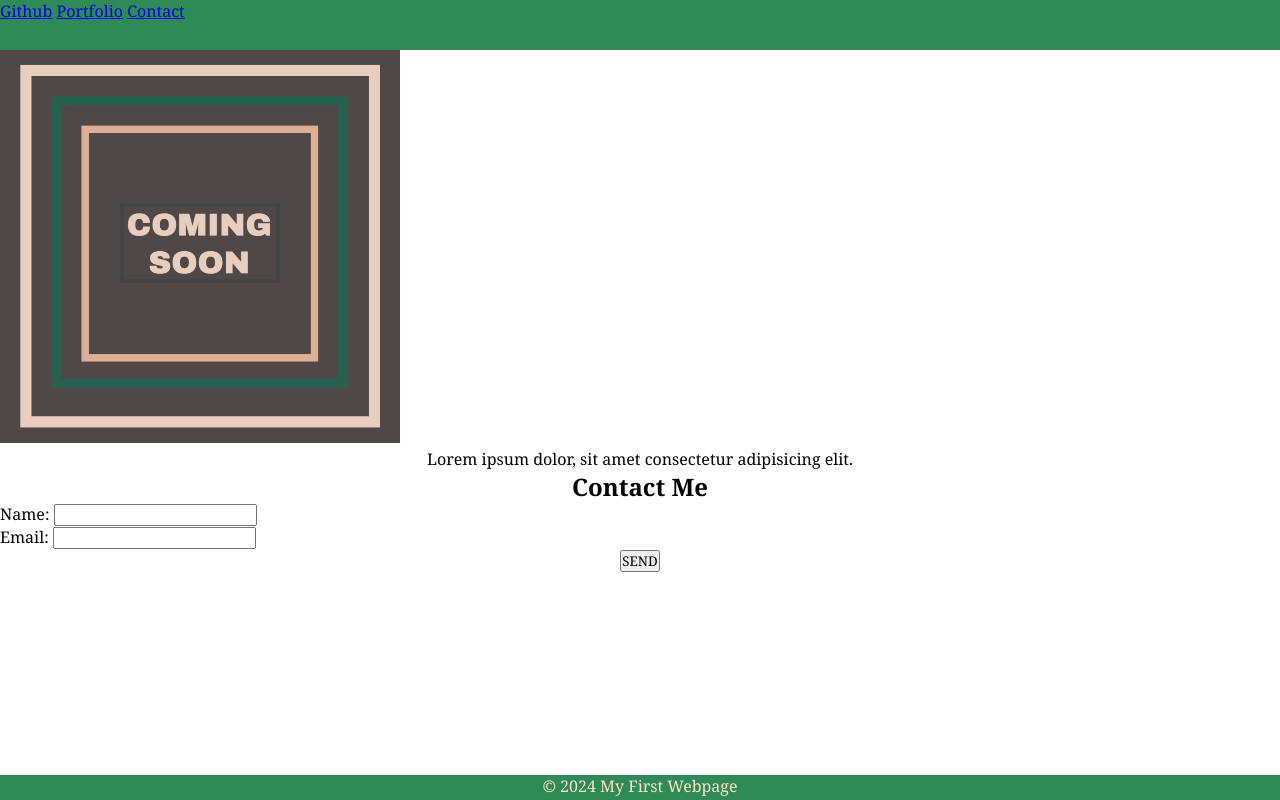
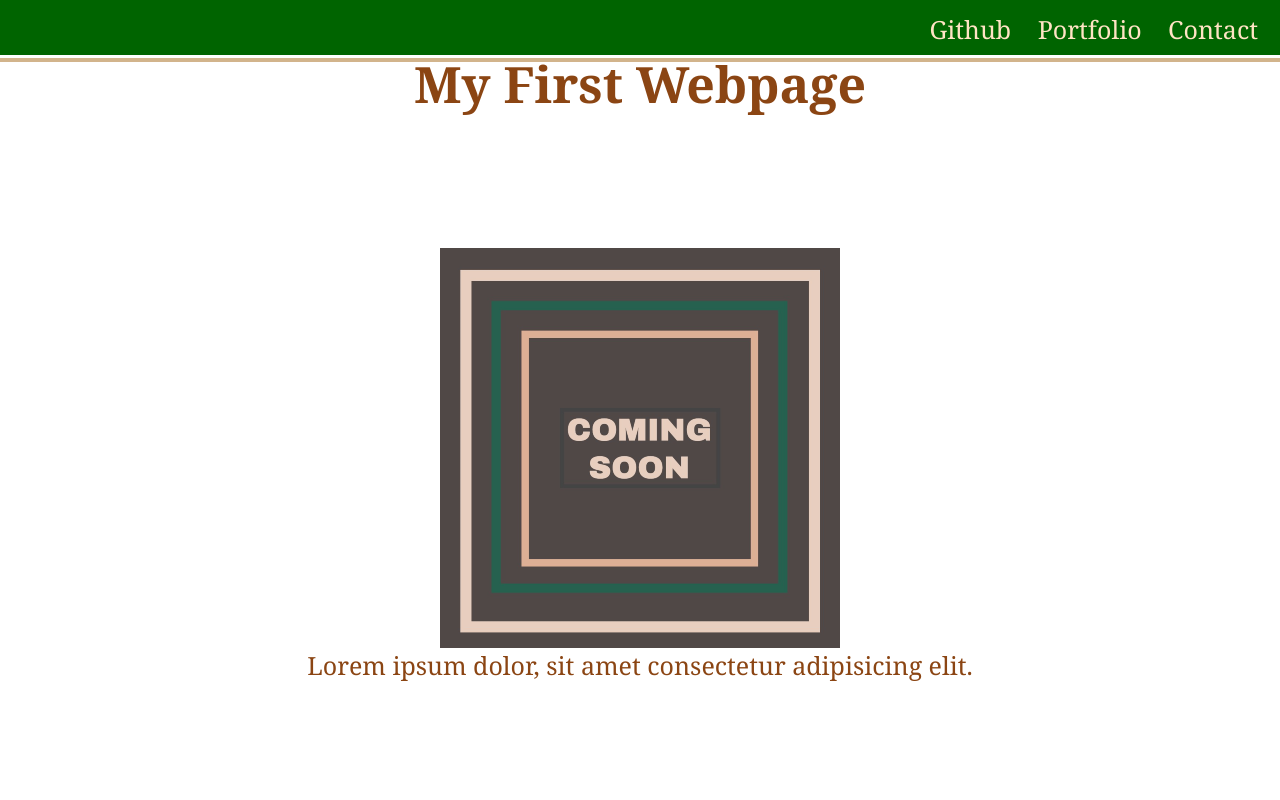
Before and after one commit to ashnwill01/Landing-Page-Project, a plain HTML site: page index.html in a window 1280 px wide. Shown: the top 800 px of the page. Drawn offline with Linux system fonts and the light colour scheme.

Commit message:
Finished page

```diff
--- a/assets/css/style.css
+++ b/assets/css/style.css
@@ -1,46 +1,116 @@
-/* TODO: Use at least three colors in your design */
-header {
-    background-color: seagreen;
-    color: bisque;
-    position: fixed;
-    width: 100%;
-    display: inline;
-    height: 50px;
-}
-.header-items li{
-display: inline-block;
-}
+/* Reset */
 * {
     margin: 0;
     padding: 0;
-    font-family: Georgia, 'Times New Roman', Times, serif;
+    font-family: Georgia, "Times New Roman", Times, serif;
   }
-/* TODO: Style the navigation links to display inline */
 
-/* TODO: Style the main content area */
+  /* Layout */
   body {
+    color: saddlebrown;
+    font-size: 25px;
+  }
+
+  header {
+    display: block;
+    position: fixed;
+    width: 100%;
+    height: 55px;
+    top: 0;
+    background-color: darkgreen;
+    color: bisque;
+  }
+
+  main {
+    margin-top: 50px;
+  }
+
+  footer {
     position: relative;
-}
-/* TODO: Style the image and caption */
-.center-text{
+    display: block;
+    width: 100%;
+    height: 30px;
+    bottom: 0;
+    background-color: darkgreen;
+    color: bisque;
     text-align: center;
   }
-.right-text{
+
+  /* Navigation */
+  nav {
+    margin: auto;
+    padding: 12px;
     text-align: right;
+    border-bottom: 4px solid tan;
   }
-/* TODO: Style the contact form */
 
-/* TODO: Style the footer */
-footer {
+  .nav-item {
+    display: inline;
+    margin: 10px;
+    list-style-type: none;
+  }
+
+  .nav-link {
+    color: bisque;
+    text-decoration: none;
+  }
+
+  /* Components */
+  #headshot {
+    display: block;
+    width: 400px;
+    height: 400px;
+    margin: 0 auto;
+  }
+
+  .title {
+    margin-top: 20px;
+    margin-bottom: 50px;
+  }
+
+  figure {
+    display: block;
+    margin: 130px 0;
+  }
+
+  /* Form */
+  #contact {
+    width: 100%;
+    height: auto;
+    padding: 20px 0;
+    margin-bottom: 0;
+    background-color: bisque;
+    border-top: 4px solid tan;
+    color: saddlebrown;
+  }
+
+  form {
+    width: 500px;
+    margin: 0 auto;
+    border: 5px solid saddlebrown;
+    border-radius: 10px;
+  }
+
+  .form-fields {
+    padding: 20px 0;
     text-align: center;
-    background-color: seagreen;
-    color: bisque;
-    position: fixed;
-    bottom: 0;
-    width: 100%;
-    display: block;
-    height: 25px;
+    list-style-type: none;
   }
-/* TODO: Use universal, element, and class selectors appropriately throughout your CSS */
 
-/* TODO: (Optional) Add any additional styles to enhance the design */
+  label {
+    display: inline-block;
+    width: 75px;
+  }
+
+  .form-submission {
+    width: 75px;
+    height: 35px;
+    margin-bottom: 10px;
+    background-color: saddlebrown;
+    color: tan;
+  }
+
+  /* Utilities */
+  .center-text {
+    text-align: center;
+  }
--- a/index.html
+++ b/index.html
@@ -6,38 +6,40 @@
     <title>Your Landing Page</title>
     <link rel="stylesheet" href="./assets/css/style.css">
 </head>
+
 <body>
+
 <header>
-    <nav class="header">
-        <ul class="header-items">
-            <li> <a href="https://github.com/ashnwill01">Github</a></li>
-            <li> <a href="#">Portfolio</a></li>
-            <li> <a href="#contact">Contact</a></li>
+    <nav>
+        <ul class="nav-items">
+            <li class="nav-item"> <a href="https://github.com/ashnwill01" class="nav-link">Github</a></li>
+            <li class="nav-item"> <a href="#" class="nav-link">Portfolio</a></li>
+            <li class="nav-item"> <a href="#contact" class="nav-link">Contact</a></li>
         </ul>
     </nav>
 </header>
 
 <main>
-    <h1 class="center-text"> My First Webpage</h1>
+    <h1 class="center-text title">My First Webpage</h1>
     <figure>
-        <img src="./assets/images/image_1.png" alt="Image saying Coming Soon">
+        <img src="./assets/images/image_1.png" alt="Image saying Coming Soon" id="headshot">
         <figcaption class="center-text">Lorem ipsum dolor, sit amet consectetur adipisicing elit.</figcaption>
     </figure>
     <section id="contact">
         <h2 class="center-text">Contact Me</h2>
         <form>
-            <ul>
+            <ul class="form-fields">
                 <li>
-                    <label class="right-text" for="name">Name:</label>
+                    <label for="name">Name:</label>
                     <input type="text" id="name" name="user-name">
                 </li>
                 <li>
-                    <label class="right-text" for="email">Email:</label>
+                    <label for="email">Email:</label>
                     <input type="text" id="email" name="user-email">
                 </li>
             </ul>
             <div class="center-text">
-                <button type="submit">SEND</button>
+                <button type="submit" class="form-submission">SEND</button>
             </div>
         </form>
     </section>
```
Lines whose indentation alone changed are shown as unchanged.
